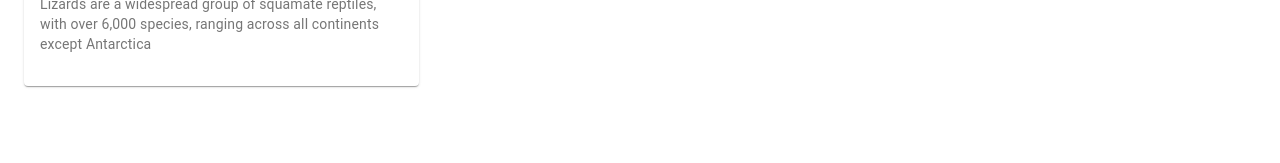
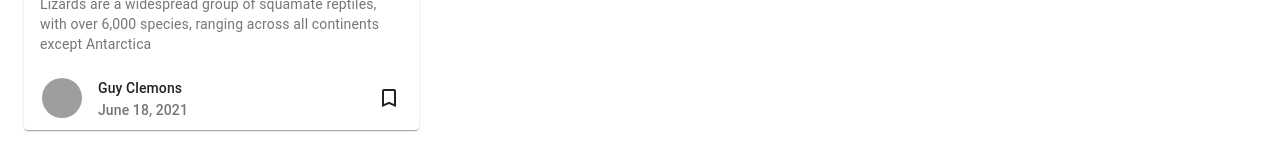
Before and after one commit to abu-git/blog-page-material-ui, a React (Create React App) app: page / in a window 1280 px wide. Shown: the part 906-1069 px from the top of the page. Before the commit the page ends 1028 px from the top, so only its background shows below. Built offline with nearby package versions, Linux system fonts and the light colour scheme; grey boxes are pictures that could not be loaded.

Commit message:
card design complete

```diff
--- a/src/App.js
+++ b/src/App.js
@@ -3,8 +3,8 @@ import AppBar from '@material-ui/core/AppBar';
 import Toolbar from '@material-ui/core/Toolbar';
 import Box from '@material-ui/core/Box';
 import Typography from '@material-ui/core/Typography';
-import { Card, Container, Grid, CardActionArea, CardMedia, CardContent, CardActions } from '@material-ui/core';
-
+import { Card, Container, Grid, CardActionArea, CardMedia, CardContent, CardActions, Avatar } from '@material-ui/core';
+import BookmarkBorderIcon from '@material-ui/icons/BookmarkBorder';
 
 const useStyles = makeStyles((theme) => ({
   appbar: {
@@ -35,6 +35,14 @@ const useStyles = makeStyles((theme) => ({
   },
   media: {
     height: 240
+  },
+  cardActions: {
+    display: 'flex',
+    margin: "0 10px",
+    justifyContent: 'space-between'
+  },
+  author: {
+    display: 'flex',
   }
 }));
 
@@ -81,8 +89,21 @@ function App() {
                   </Typography>
                 </CardContent>
               </CardActionArea>
-              <CardActions>
-
+              <CardActions className={classes.cardActions}>
+                <Box className={classes.author}>
+                  <Avatar src="https://images.pexels.com/photos/220453/pexels-photo-220453.jpeg?auto=compress&cs=tinysrgb&dpr=2&h=750&w=1260"/>
+                  <Box ml={2}>
+                    <Typography variant="subtitle2" component="p">
+                      Guy Clemons
+                    </Typography>
+                    <Typography variant="subtitle2" color="textSecondary" component="p">
+                      June 18, 2021
+                    </Typography>
+                  </Box>
+                </Box>
+                <Box>
+                  <BookmarkBorderIcon />
+                </Box>
               </CardActions>
             </Card>
           </Grid>
```
